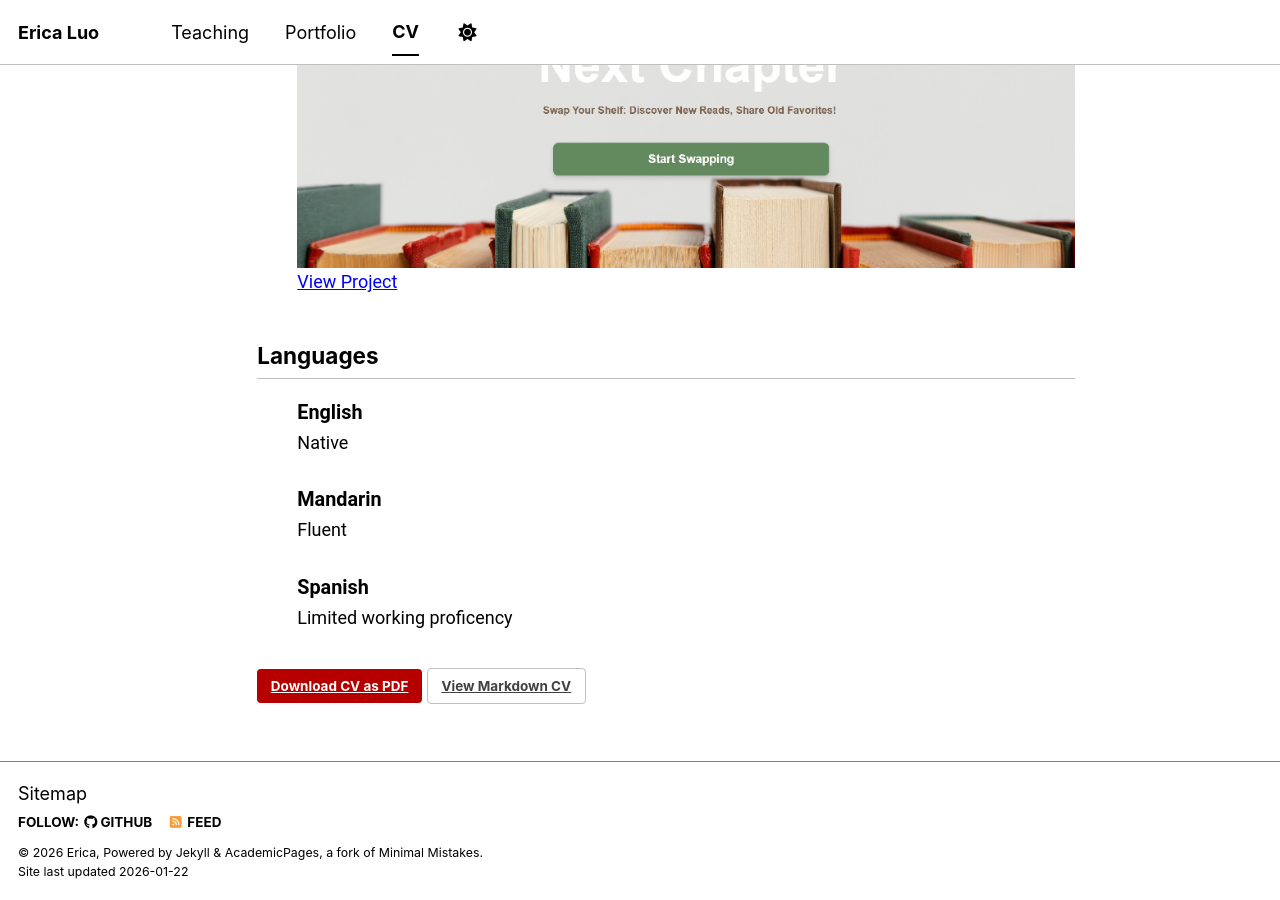
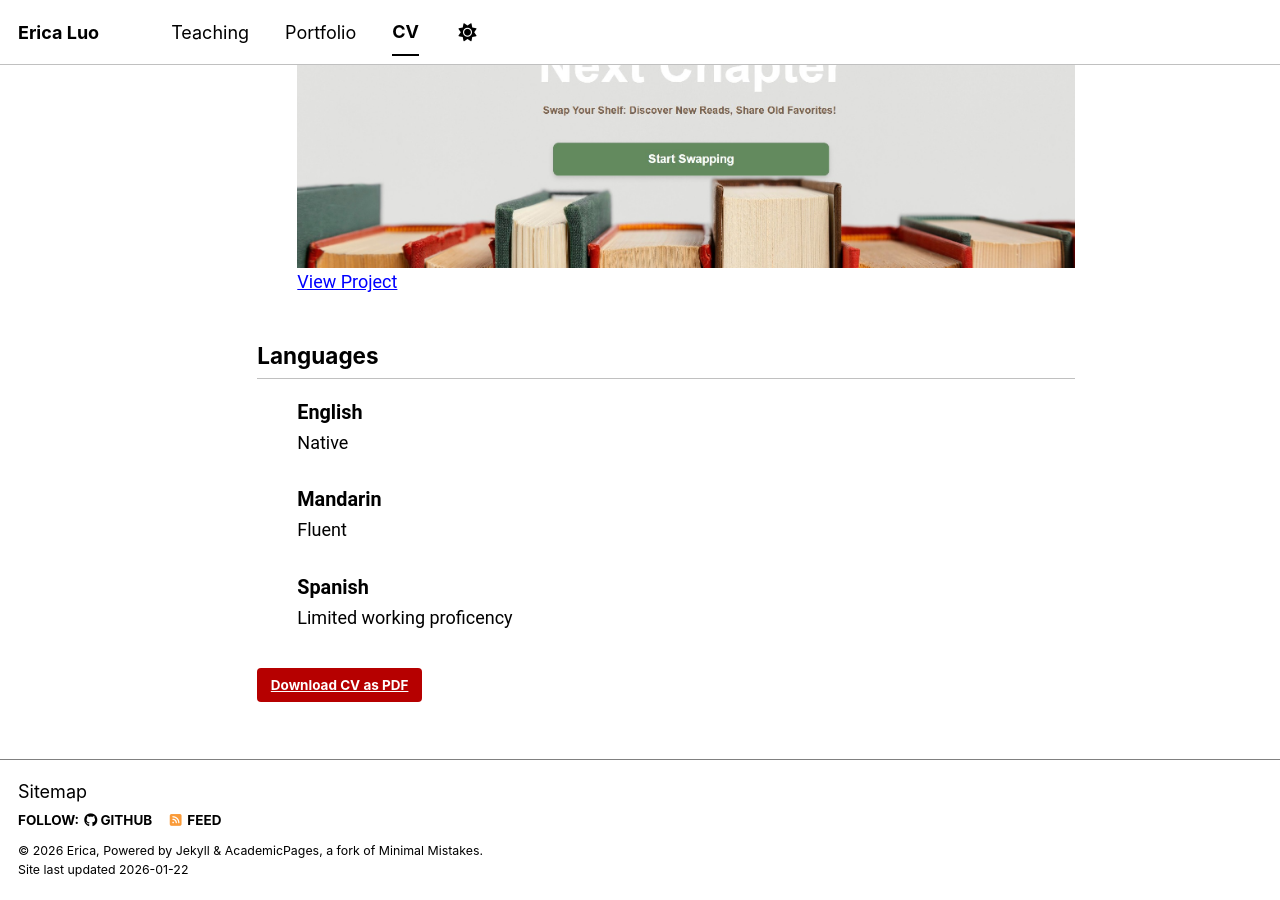
Before and after one commit to er-luo/er-luo.github.io, a Jekyll site: the page built from _pages/cv-json.md, in a window 1280 px wide and 900 px high, scrolled down 3380 px. Built offline with Jekyll 4.4.1, drawn with Linux system fonts in a browser that asks for light colours; a script bundle is joined from its source files by our own code; library files that are not in the unit come from our copies.

Commit message:
changed CV PDF download page

```diff
--- a/_pages/cv-json.md
+++ b/_pages/cv-json.md
@@ -12,6 +12,5 @@
 {% include cv-template.html %}
 
 <div class="cv-download-links">
-  <a href="{{ base_path }}/files/Erica Luo Grad CV.pdf" class="btn btn--primary">Download CV as PDF</a>
-  <a href="{{ base_path }}" class="btn btn--inverse">View Markdown CV</a>
+  <a href="{{ base_path }}/_pages/cv.md" class="btn btn--primary">Download CV as PDF</a>
 </div>
```
